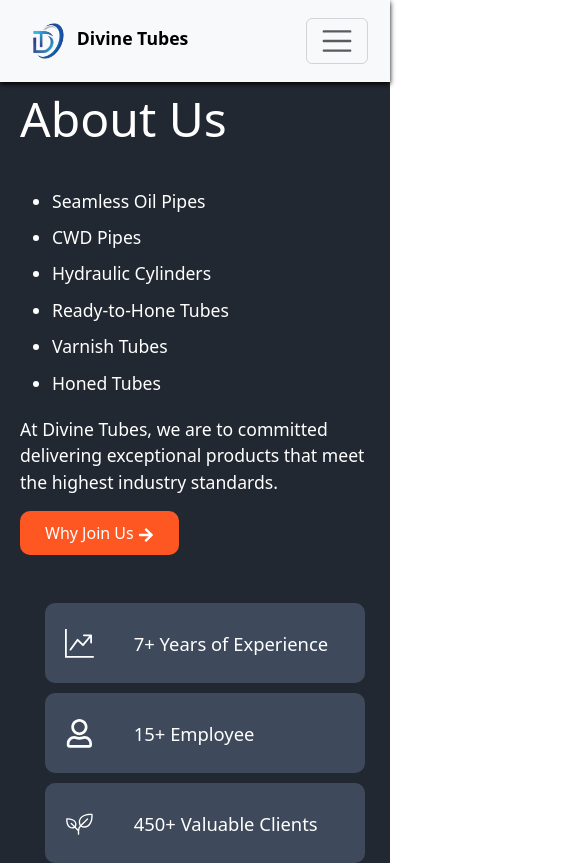
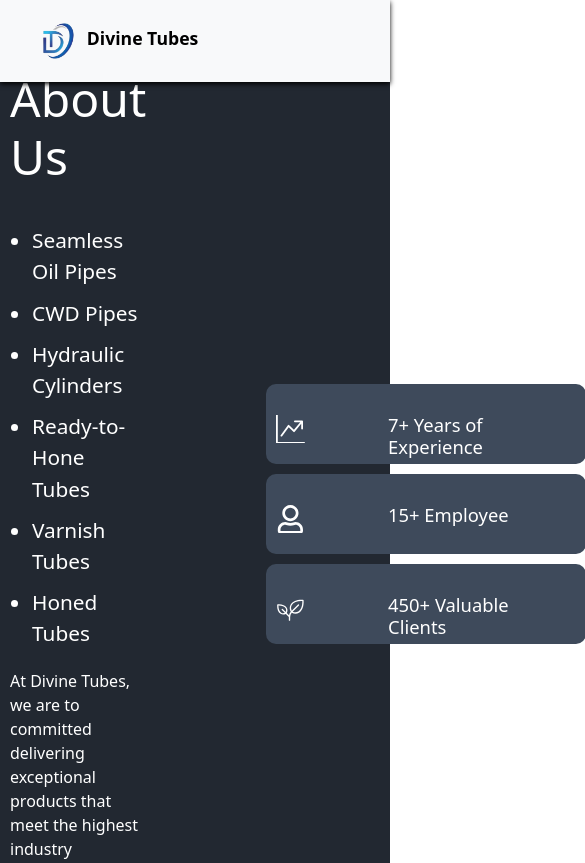
Before and after one commit to devarsh8519/divine, a React (Create React App) app: page /aboutus in a window 390 px wide. Shown: the top 863 px of the page, 585 px wide, since content can reach past the window. Built offline with nearby package versions, Linux system fonts and the light colour scheme.

Commit message:
first commit

```diff
--- a/src/CSS/Custom.css
+++ b/src/CSS/Custom.css
@@ -332,7 +332,6 @@
     display: flex;
     justify-content: space-around;
     flex-wrap: wrap;
-    /* gap: 20px; */
     margin-top: 30px;
 }
 
@@ -468,45 +467,6 @@
     margin: 0;
 }
 
-/* .touch .mail {
-    position: relative;
-    height: 80px;
-    width: 500px;
-    background-color: #FF5722;
-    border-radius: 50px;
-    text-align: center;
-    line-height: 70px;
-    color: #fff;
-    margin-bottom: 140px;
-    margin-top: 20px;
-    margin-left: 34%;
-    overflow: hidden;
-    transition: transform 0.5s ease-in-out;
-}
-
-.touch .mail::before {
-    content: '';
-    position: absolute;
-    top: 0;
-    left: 50%;
-    width: 100%;
-    height: 0%;
-    background-color: #3e4a5b;
-    transition: width 0.5s ease-in-out;
-    transform: translateX(-50%);
-    z-index: 0;
-    color: #fff;
-}
-
-.touch .mail:hover::before {
-    height: 100%;
-}
-
-.touch .mail:hover {
-    transform: translateY(-10px) rotateX(-2.5deg);
-    color: #fff;
-    z-index: 1000;
-} */
 .touch .mail {
     height: 80px;
     width: 500px;
@@ -661,267 +621,318 @@
 
 /* Responsive */
 /* Responsive for 992px and below */
-@media screen and (max-width: 992px) {
-    .navbar {
-        padding: 10px;
-    }
-
-    .navbar-brand p {
-        font-size: 1.5rem;
-    }
-
-    .navbar-nav {
-        grid-template-columns: repeat(3, auto);
-        gap: 15px;
-    }
-
-    .navbar-nav li a {
-        font-size: 1.1rem;
-    }
-
-    .navbar-toggler {
-        display: block;
-    }
-
-    .navbar-collapse {
-        display: none;
-    }
-
-    .navbar-toggler[aria-expanded="true"]~.navbar-collapse {
-        display: block;
-    }
-
-    .navbar-collapse ul {
-        display: flex;
-        flex-direction: column;
-        padding: 10px;
-    }
-
-    .navbar-nav {
-        flex-direction: column;
-        gap: 10px;
-    }
-
-    /* Main */
-
-    .d {
-        flex-direction: column;
-        align-items: center;
-        padding: 20px;
-    }
-
-    .d h1 {
-        font-size: 2.5rem;
-        text-align: center;
-    }
-
-    .d h1+p {
-        font-size: 1.1rem;
-        text-align: center;
-    }
-
-    .img-container {
-        margin-top: 100px;
-        flex-direction: row;
-    }
-
-    .f {
-        width: 160px;
-        height: 310px;
-        margin: 20px;
-    }
-
-    /* Application */
-    .boxes {
-        margin: 10px 80px;
-    }
-
-    .box {
-        width: 100%;
-    }
-
-    /* About Us */
-    .about {
-        flex-direction: column;
-        align-items: center;
-    }
-
-    .about .fi {
-        margin-left: 0;
-        margin-top: 40px;
-        max-width: 90%;
-        text-align: center;
-    }
-
-    .about h1 {
-        font-size: 2.5rem;
-        text-align: center;
-    }
-
-    .fi p {
-        font-size: 1.2rem;
-        max-width: 90%;
-    }
-
-    .s {
-        margin-left: 0;
-        margin-top: 40px;
-    }
-
-    .sq {
-        height: 150px;
-        width: 220px;
-        margin-top: 120px;
-    }
-
-    .s .sq:nth-child(2) {
-        margin-top: 80px;
-    }
-
-    .s .sq:nth-child(3) {
-        margin-top: 40px;
-    }
-
-    .sq h1 {
-        font-size: 2.3rem;
-    }
-
-    .sq h5 {
-        font-size: 1.3rem;
-    }
-
-}
-
 
 
 /* Responsive for screens 768px and below */
 @media screen and (max-width: 768px) {
     .navbar {
-        grid-template-columns: 1fr auto;
+        max-width: 100%;
     }
 
-    .navbar-nav {
-        display: none;
+    .navbar-brand img {
+        max-height: 50px;
+        margin-right: 10px;
     }
 
     .navbar-toggler {
-        display: block;
+        font-size: 1.5rem;
+        margin-left: 150px;
+        padding-left: 10px;
     }
 
-    .navbar-collapse {
-        display: none;
-    }
 
-    .navbar-toggler-icon {
-        font-size: 1.5rem;
-    }
-
-    .navbar-toggler[aria-expanded="true"]~.navbar-collapse {
-        display: block;
-        grid-column: span 2;
-    }
-
-    .navbar-collapse ul {
-        display: flex;
-        flex-direction: column;
+    /* Main  change*/
+    .d {
+        margin-top: 80px;
         padding: 10px;
-    }
-
-    .navbar-nav li {
-        padding: 5px 0;
-    }
-
-    /* Main */
-
-    .d {
-        padding: 15px;
+        max-width: 100%;
     }
 
     .d h1 {
-        font-size: 2rem;
-        margin: 30px 0;
-        text-align: center;
+        font-size: 2.5rem;
+        margin: 20px 15px;
+        text-align: left;
     }
 
     .d h1+p {
-        font-size: 1rem;
-        text-align: center;
+        font-size: 1.3rem;
+        text-align: left;
+        max-width: 100%;
+        margin-left: 15px;
+
+    }
+
+    .e {
+        margin-left: 15px;
+    }
+
+    .f {
+        width: 190px;
+        height: 350px;
+        margin: 10px 10px;
+        padding-left: 10px;
+    }
+
+    /* Group */
+    .g {
         max-width: 100%;
     }
 
-    .img-container {
-        margin-top: 50px;
-        flex-direction: row;
+
+    /* About Us */
+
+
+    .about .fi {
+        margin-left: 40px;
+        margin-top: 70px;
+        max-width: 100%;
+
     }
 
-    .f {
-        width: 150px;
-        height: 270px;
-        margin: 20px 20px;
-    }
-
-    /* Application Boxes */
-    .boxes {
-        margin: 10px 20px;
+    .about h1 {
+        font-size: 3.0rem;
+        text-align: left;
     }
 
 
+    .fi p {
+        max-width: 100%;
+        text-align: left;
+        font-size: 1.25rem;
+    }
+
+    .s {
+        flex-direction: column;
+        max-width: 100%;
+        justify-content: center;
+
+    }
+
+    .sq {
+        justify-content: flex-start;
+        align-items: flex-start;
+        height: 80px;
+        width: 650px;
+        margin: 0px 20px;
+        border-radius: 10px;
+        display: flex;
+        margin-top: -30px;
+    }
+
+
+    .s .sq:nth-child(2) {
+        margin-top: 10px;
+    }
+
+    .s .sq:nth-child(3) {
+        margin-top: 10px;
+        margin-bottom: 30px;
+    }
+
+    .sq h1 {
+        font-size: 2.5rem;
+        padding-top: 0px;
+    }
+
+    .sq h5 {
+        font-size: 1.85rem;
+        padding: 20px;
+
+    }
+
+    /* Products */
+
+    .custom-card {
+        display: flex;
+        justify-content: center;
+        align-items: center;
+    }
+
+    .custom-card img {
+        width: 90%;
+    }
+
+
+    .card-img-top {
+        border-radius: 10px;
+    }
+
+    .card-body {
+        background-color: transparent;
+        text-align: left;
+        margin-bottom: 70px;
+    }
+
+    /* Application */
     .box {
         width: 100%;
     }
 
-    /* About Us */
-    .about {
-        flex-direction: column;
-        padding: 20px;
+    .ap h1 {
+        margin: 0 auto;
+        margin-top: 100px;
+        margin-bottom: 60px;
     }
 
-    .about .fi {
-        margin-top: 20px;
-        max-width: 85%;
+    /* Service */
+    .service {
+        flex-direction: column;
+        padding: 5px;
     }
 
-    .about h1 {
-        font-size: 2rem;
-        text-align: center;
-    }
 
-    .about ul li {
-        font-size: 1.1rem;
-    }
-
-    .fi p {
-        font-size: 1.1rem;
-    }
-
-    .s {
-        margin-left: 0;
-        margin-top: 30px;
-        text-align: center;
-    }
-
-    .sq {
-        height: 140px;
-        width: 200px;
-        margin-top: 100px;
-    }
-
-    .s .sq:nth-child(2) {
-        margin-top: 70px;
-    }
-
-    .s .sq:nth-child(3) {
+    .ser h1 {
         margin-top: 40px;
     }
 
-    .sq h1 {
-        font-size: 2rem;
-        margin: 10px 20px;
+
+    .p0 {
+        text-align: center;
+        flex-direction: row;
+        margin-top: 0px;
+        margin: 0 auto;
+
     }
 
-    .sq h5 {
-        font-size: 1.2rem;
-        margin-left: 20px;
+    .place {
+        margin-left: 3px;
+        height: 90px;
+        padding-top: 10px;
+    }
+
+
+    .p2 {
+        margin-top: 10px;
+    }
+
+    .p3 {
+        margin-top: 10px;
+    }
+
+    /* Touch */
+
+    .touch h1 {
+        padding-top: 100px;
+        font-size: 3.0rem;
+        text-align: center;
+
+    }
+
+    .touch .mail {
+        height: 80px;
+        width: 400px;
+        margin: 0 auto;
+        margin-top: 30px;
+        margin-bottom: 30px;
+        font-size: 1.7rem;
+        justify-content: center;
+        align-items: center;
+
+    }
+
+    iframe {
+        width: 80%;
+        height: 450px;
+        margin: 50px 20px;
+    }
+
+    .con {
+        margin-left: 50px;
+        margin-top: 40px;
+    }
+
+    .off {
+        display: flex;
+        align-items: center;
+        margin-bottom: 10px;
+    }
+
+
+    .text {
+        padding-left: 10px;
+    }
+
+    .text h4 {
+        margin: 0;
+        text-align: left;
+    }
+
+    .text p {
+        margin: 0;
+        font-size: 1.50rem;
+        padding-top: 10px;
+        display: block;
+        text-align: left;
+        max-width: 100%;
+    }
+
+    /* products */
+    .gallery-grid {
+        grid-template-columns: repeat(1, 1fr);
+    }
+
+    .gallery-grid img {
+        width: 95%;
+    }
+
+    /* Profile */
+    .profile {
+        padding-left: 30px;
+    }
+
+    .profile h1 {
+        padding-top: 70px;
+        font-size: 2.5rem;
+    }
+
+    .profile img {
+        width: 90%;
+        margin: 30px;
+
+    }
+
+    .profile .details {
+        display: grid;
+        grid-template-columns: repeat(3, 1fr);
+        column-gap: 50px;
+        row-gap: 20px;
+    }
+
+    .abtus {
+        margin: 0;
+        flex-direction: column;
+    }
+
+    .abtus h1 {
+        text-align: left;
+        font-size: 3.5rem;
+        margin-top: 0px;
+        margin-bottom: 0px;
+    }
+
+    .abtus p {
+        font-size: 1.35rem;
+    }
+
+    .profile .touch h1 {
+        padding-left: 0px;
+        font-size: 3.0rem;
+
+    }
+
+    .profile .touch .mail {
+        margin-left: 180px;
+        margin-bottom: 80px;
+    }
+
+    .profile .touch iframe {
+        width: 90%;
+        margin-left: 30px;
+    }
+
+    .profile .touch .con {
+        margin-left: 10px;
+        font-size: 0.9rem;
     }
 }
 
@@ -997,12 +1008,15 @@
     .about h1 {
         font-size: 3.0rem;
         text-align: left;
+        margin-left: 10px;
     }
 
 
     .fi p {
         max-width: 100%;
         text-align: left;
+        margin-left: 10px;
+        font-size: 1.0rem;
     }
 
     .s {
@@ -1066,20 +1080,16 @@
         margin-bottom: 70px;
     }
 
-
-
-
-
     /* Application */
     .box {
         width: 100%;
     }
 
     .ap h1 {
-       margin: 0 auto;
-         margin-top: 100px;
-         margin-bottom: 60px;
-     }
+        margin: 0 auto;
+        margin-top: 100px;
+        margin-bottom: 60px;
+    }
 
     /* Service */
     .service {
@@ -1145,6 +1155,7 @@
 
     .con {
         margin-left: 50px;
+        margin-top: 40px;
     }
 
     .off {
@@ -1168,9 +1179,76 @@
         padding-top: 10px;
         display: block;
         text-align: left;
-        width: 80%;
+        width: 100%;
+        font-size: 0.9rem;
     }
 
+    /* products */
+    .gallery-grid {
+        grid-template-columns: repeat(1, 1fr);
+    }
 
+    .gallery-grid img {
+        width: 95%;
+    }
 
+    /* Profile */
+    .profile {
+        padding-left: 10px;
+    }
+
+    .profile h1 {
+        padding-top: 70px;
+        font-size: 2.5rem;
+    }
+
+    .profile img {
+        width: 90%;
+        margin: 10px;
+
+    }
+
+    .profile .details {
+        display: grid;
+        grid-template-columns: repeat(4, 1fr);
+        column-gap: 50px;
+        row-gap: 20px;
+    }
+
+    .abtus {
+        margin: 0;
+        flex-direction: column;
+    }
+
+    .abtus h1 {
+        text-align: left;
+        font-size: 3.5rem;
+        margin-top: 0px;
+        margin-bottom: 0px;
+    }
+
+    .abtus p {
+        font-size: 1.0rem;
+    }
+
+    .profile .touch h1 {
+        padding-left: 0px;
+        font-size: 2.0rem;
+
+    }
+
+    .profile .touch .mail {
+        margin-left: 75px;
+        margin-bottom: 80px;
+    }
+
+    .profile .touch iframe {
+        width: 90%;
+        margin-left: 30px;
+    }
+
+    .profile .touch .con {
+        margin-left: 10px;
+        font-size: 0.9rem;
+    }
 }
```
